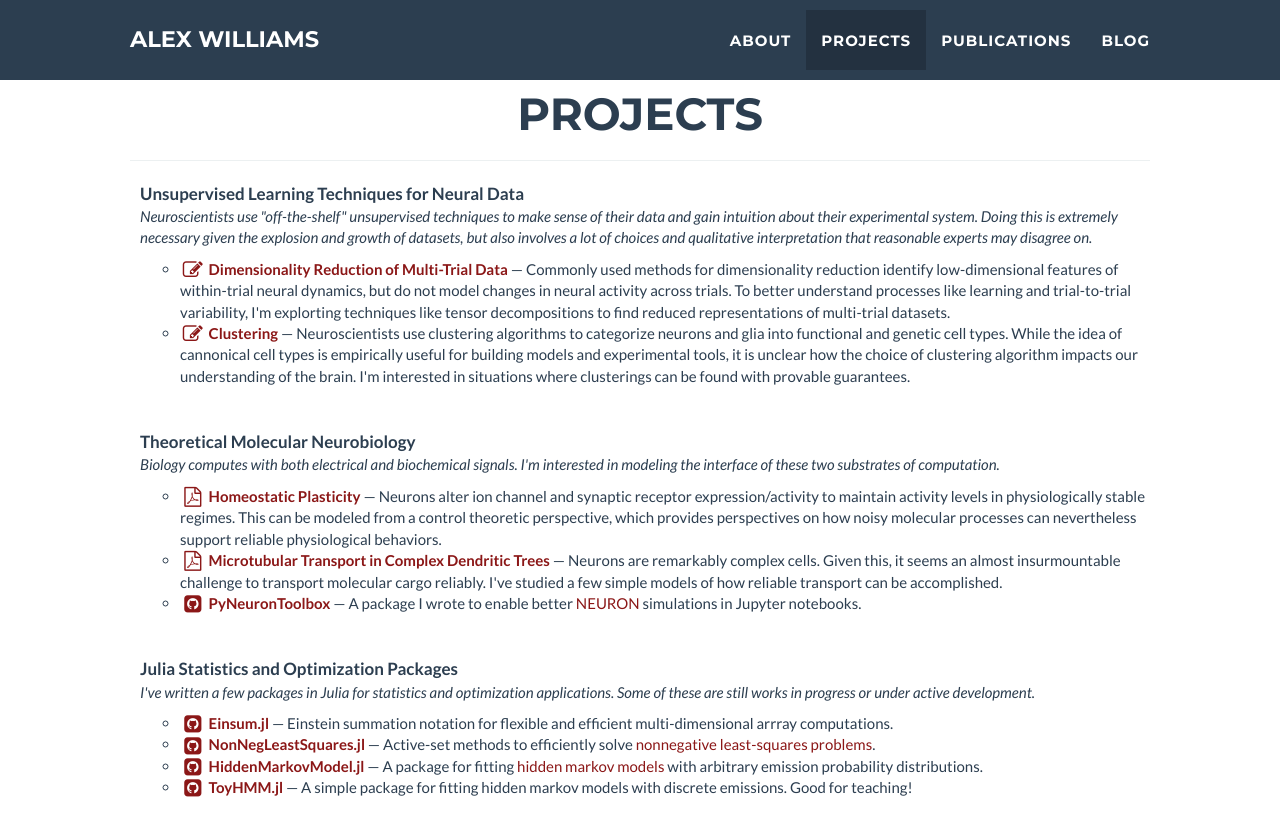
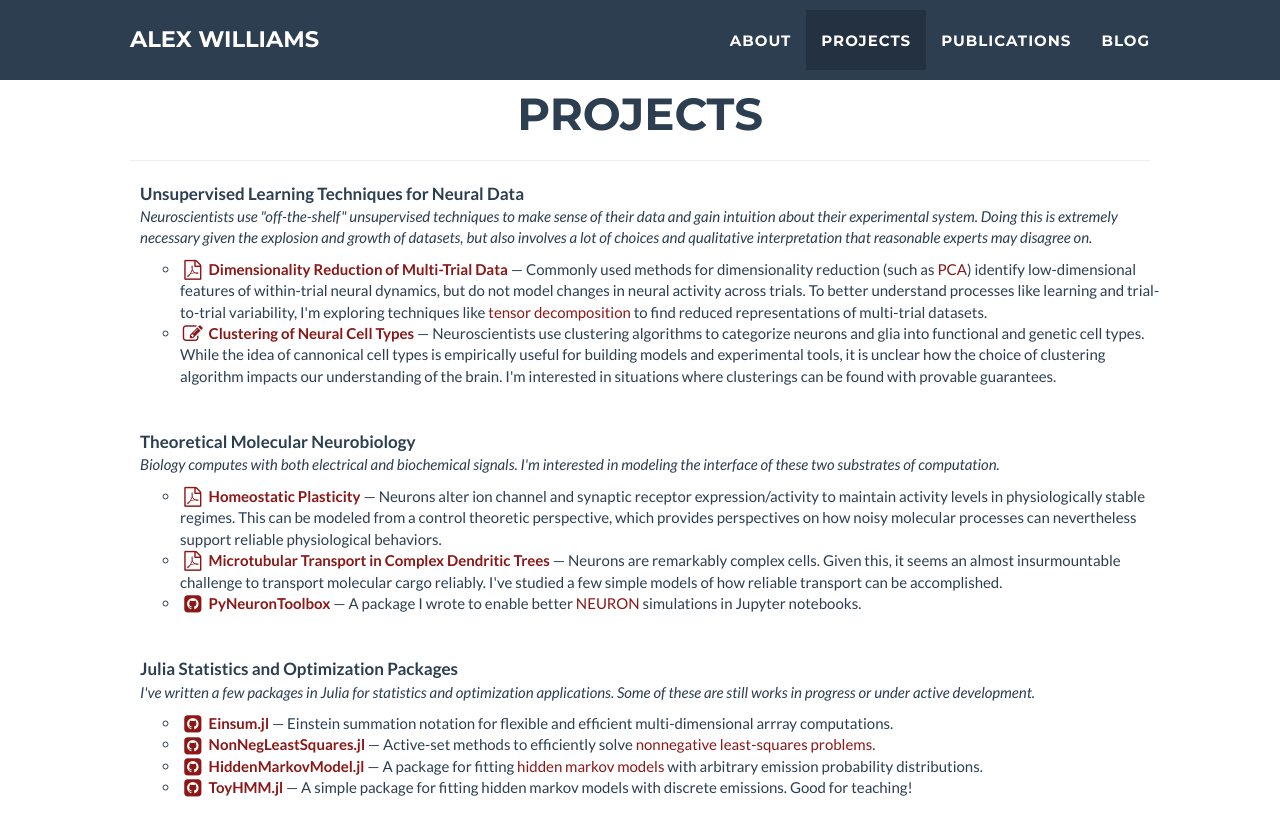
Before and after one commit to ahwillia/ahwillia.github.com, a Jekyll site: the page built from index.html, in a window 1280 px wide and 900 px high, scrolled down 1259 px. Shown: the top 836 px of the window. Built offline with Jekyll 4.4.1, drawn with Linux system fonts in a browser that asks for light colours; nearby versions of some CDN libraries; library files that are not in the unit come from our copies.

Commit message:
add links, fix typo

```diff
--- a/_data/projects.yml
+++ b/_data/projects.yml
@@ -6,15 +6,17 @@
     qualitative interpretation that reasonable experts may disagree on.
   items:
   - name: Dimensionality Reduction of Multi-Trial Data
-    icon: edit
+    icon: file-pdf-o
     url: http://alexhwilliams.info/pdf/tensor_nips_2016.pdf
     description: >
-      Commonly used methods for dimensionality reduction identify low-dimensional features of
-      within-trial neural dynamics, but do not model changes in neural activity across trials.
-      To better understand processes like learning and trial-to-trial variability, I'm
-      explorting techniques like tensor decompositions to find reduced representations of
-      multi-trial datasets.
-  - name: Clustering
+      Commonly used methods for dimensionality reduction (such as <a
+      href="http://alexhwilliams.info/itsneuronalblog/2016/03/27/pca/" target="_blank">PCA</a>)
+      identify low-dimensional features of within-trial neural dynamics, but do not model
+      changes in neural activity across trials. To better understand processes like learning
+      and trial-to-trial variability, I'm exploring techniques like <a
+      href="http://www.sandia.gov/~tgkolda/pubs/pubfiles/TensorReview.pdf" target="_blank">
+      tensor decomposition</a> to find reduced representations of multi-trial datasets.
+  - name: Clustering of Neural Cell Types
     icon: edit
     url: http://alexhwilliams.info/itsneuronalblog/2015/11/18/clustering-is-easy/
     description: >
```
Also changed, not shown: 2 other files.
